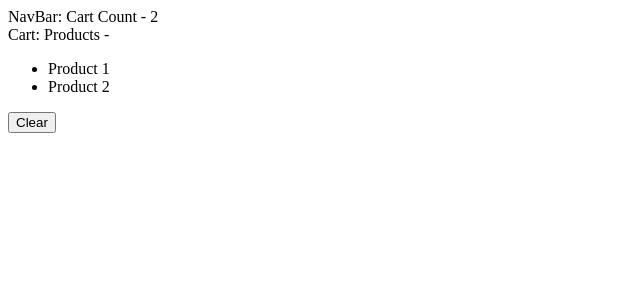
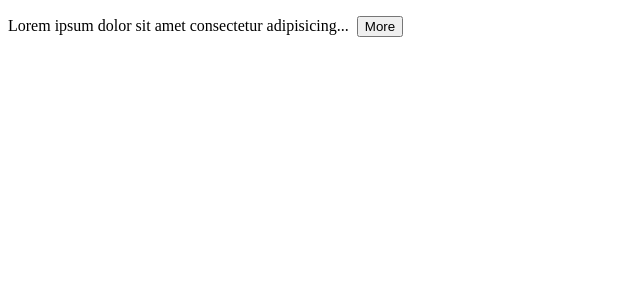
Before and after one commit to ashutosh-gole/react-app, a React (Vite) app: page / in a window 1280 px wide. Shown: the top 300 px of the page, without its empty margins (0-640 px from the left). Built offline with nearby package versions, Linux system fonts and the light colour scheme.

Commit message:
expandable text functionality added using props and useState

```diff
--- a/src/App.tsx
+++ b/src/App.tsx
@@ -1,15 +1,18 @@
-import { useState } from "react";
 import "./App.css";
-import NavBar from "./components/NavBar";
-import Cart from "./components/Cart";
+import ExpandableText from "./components/ExpandableText";
 
 function App() {
-  const [cartItems, setCartItems] = useState(["Product 1", "Product 2"]);
-
   return (
     <>
-      <NavBar cartItemsCount={cartItems.length} />
-      <Cart cartItems={cartItems} onClear={() => setCartItems([])} />
+      <ExpandableText maxChars={50}>
+        Lorem ipsum dolor sit amet consectetur adipisicing elit. Sint minima,
+        placeat qui officia exercitationem quam natus iste iure quisquam!
+        Debitis optio beatae velit nisi repudiandae sit esse molestiae
+        praesentium quisquam? Lorem ipsum dolor, sit amet consectetur
+        adipisicing elit. Mollitia aut eligendi labore commodi molestias odio
+        quisquam a eos hic quibusdam eaque sit laborum esse in est consequatur,
+        iste voluptatem accusamus?
+      </ExpandableText>
     </>
   );
 }
--- /dev/null
+++ b/src/components/ExpandableText.tsx
@@ -0,0 +1,25 @@
+import { useState } from "react";
+
+interface Props {
+  children: string;
+  maxChars: number;
+}
+
+const ExpandableText = ({ children, maxChars = 100 }: Props) => {
+  const [isExpannded, setIsExpanded] = useState(false);
+
+  if (children.length <= maxChars) return <p>{children}</p>;
+
+  const text = isExpannded ? children : children.substring(0, maxChars);
+  return (
+    <p>
+      {isExpannded ? text : text + "..."}
+      &nbsp;&nbsp;
+      <button onClick={() => setIsExpanded(!isExpannded)}>
+        {isExpannded ? "Less" : "More"}
+      </button>
+    </p>
+  );
+};
+
+export default ExpandableText;
```
